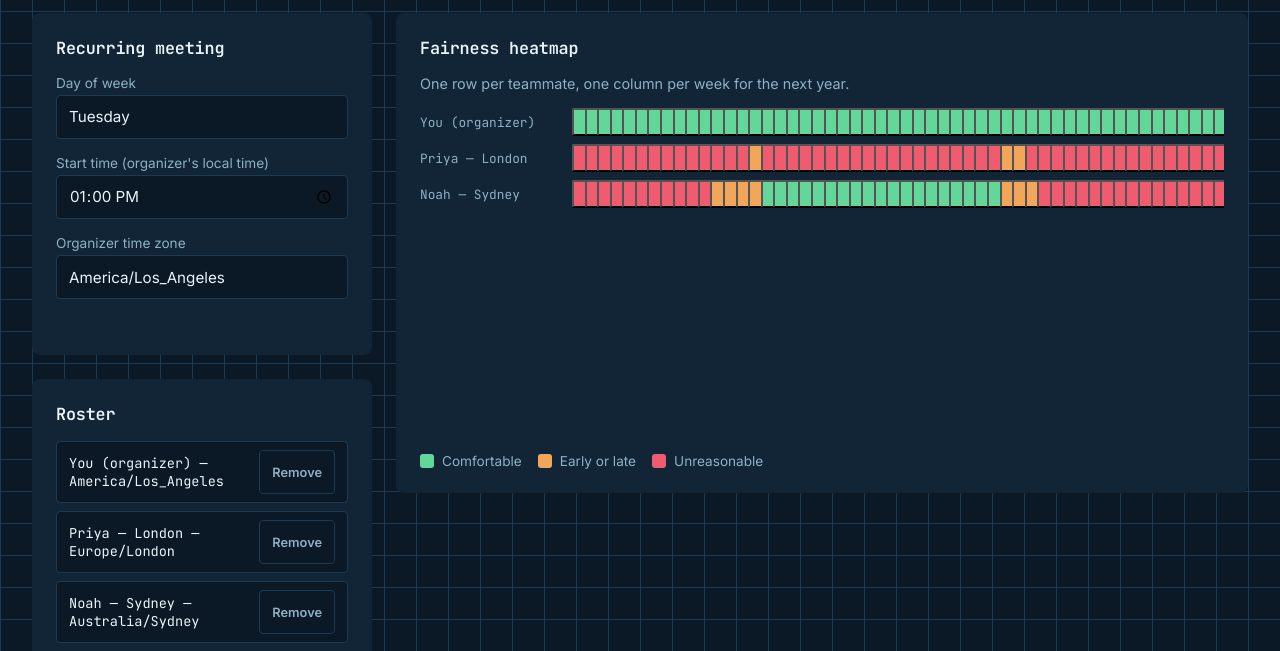
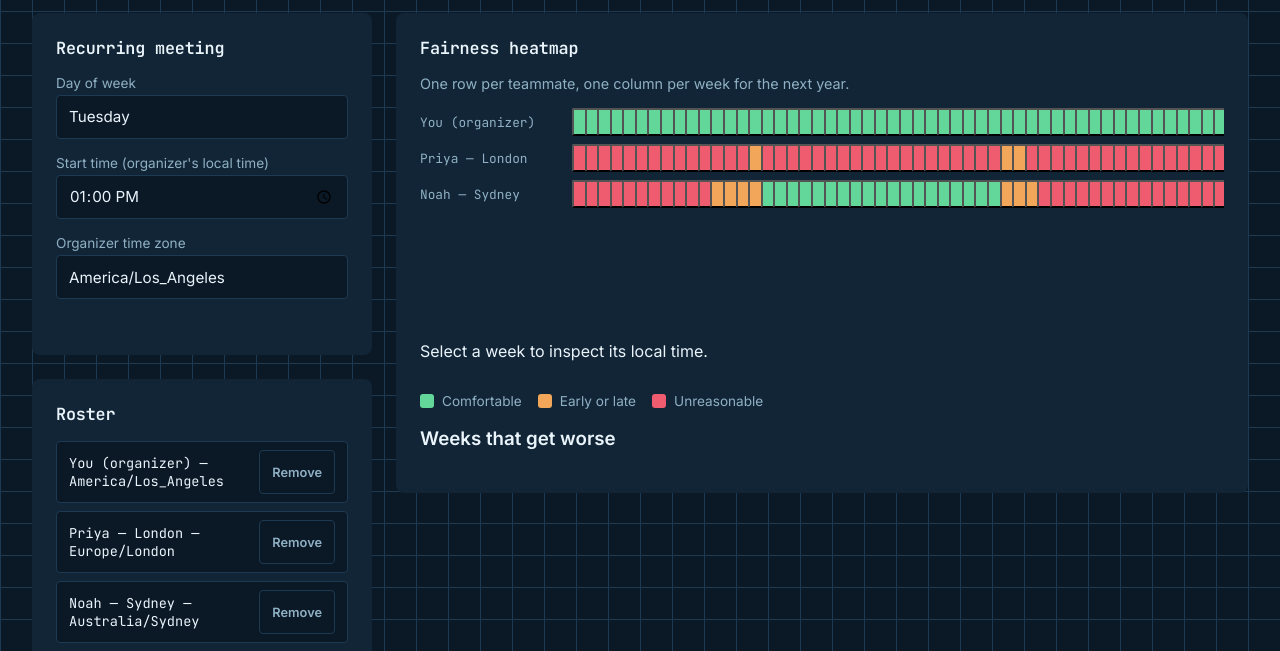
Before and after one commit to ctkrug/fair-hours, a website with bundled scripts: page site/index.html in a window 1280 px wide. Shown: the part 85-736 px from the top of the page. Built offline with nearby package versions, Linux system fonts and the light colour scheme.

Commit message:
feat(site): add detail and DST callout regions
Provides live regions for the selected heatmap-cell explanation and the\nranked transition annotations beneath the visual.

```diff
--- a/site/index.html
+++ b/site/index.html
@@ -71,11 +71,16 @@
       <h2 id="heatmap-heading">Fairness heatmap</h2>
       <p class="heatmap-subhead">One row per teammate, one column per week for the next year.</p>
       <div id="heatmap" class="heatmap" aria-live="polite"></div>
+      <p id="cell-detail" class="cell-detail" aria-live="polite">Select a week to inspect its local time.</p>
       <ul class="heatmap-legend">
         <li><span class="legend-swatch cell-comfortable"></span> Comfortable</li>
         <li><span class="legend-swatch cell-early-or-late"></span> Early or late</li>
         <li><span class="legend-swatch cell-unreasonable"></span> Unreasonable</li>
       </ul>
+      <section class="callout-section" aria-labelledby="callouts-heading">
+        <h3 id="callouts-heading">Weeks that get worse</h3>
+        <ol id="callouts" class="callouts"></ol>
+      </section>
     </section>
   </main>
 
```
